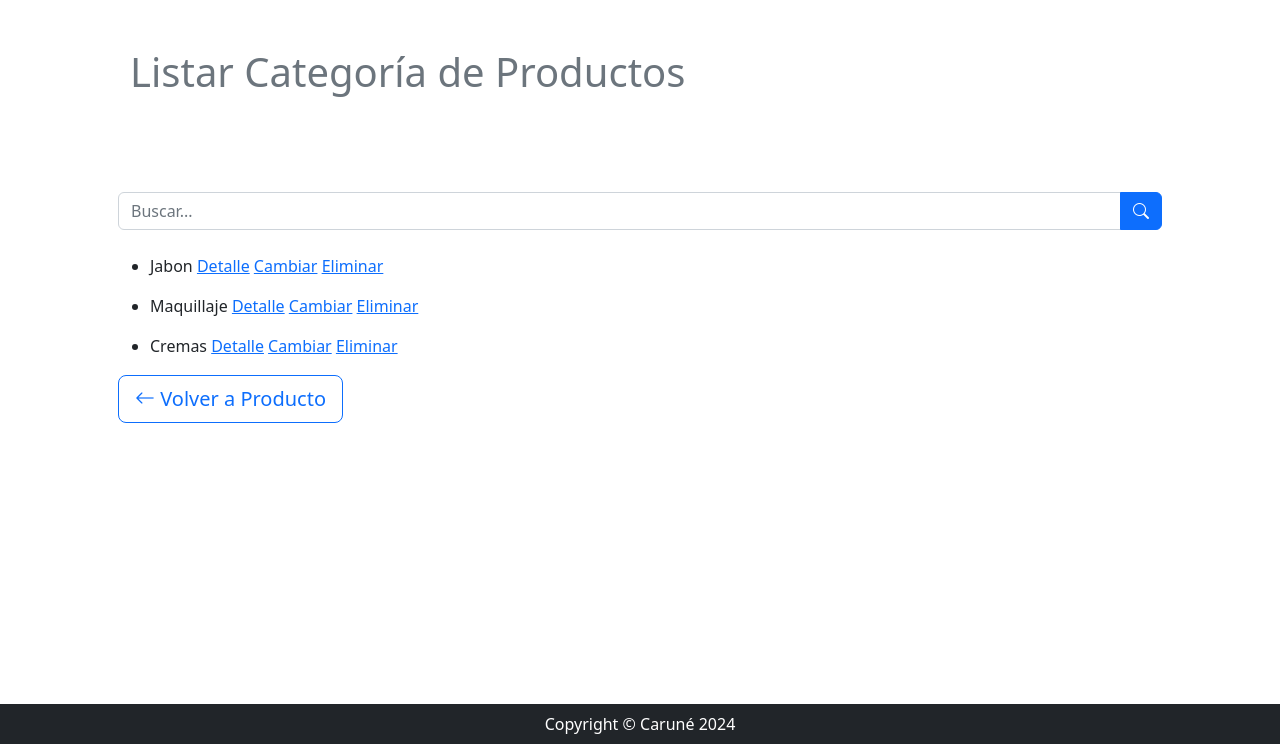
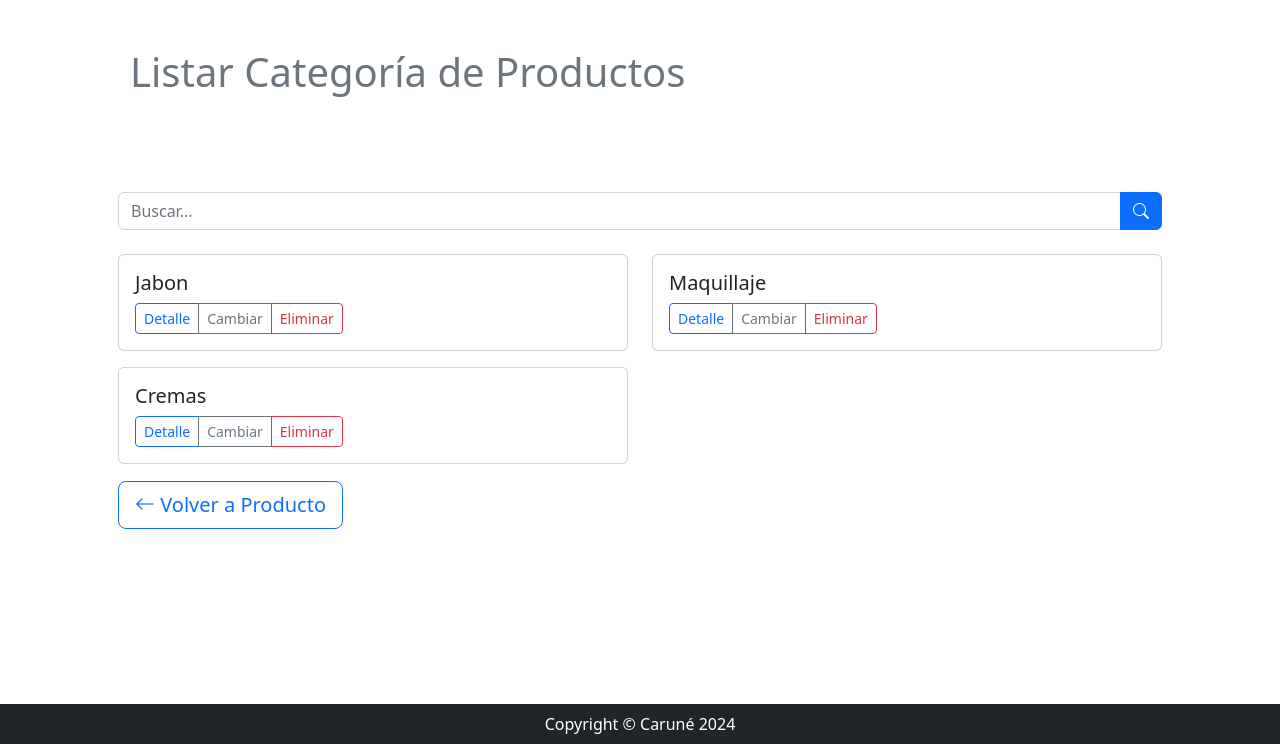
Before and after one commit to alanhorseman/AlanBarberaPreentrega, a Django app: page /producto/productocategoria/list/ in a window 1280 px wide. Shown: the part 56-800 px from the top of the page. Run offline with Django 5.2, Linux system fonts and the light colour scheme; data comes from the database, SQL or seed files in the repository; both versions use the stored data as it was after the commit; some libraries are stand-ins or nearby versions.

Commit message:
change: se modifico html de list producto

```diff
--- a/project/producto/templates/producto/productocategoria_list.html
+++ b/project/producto/templates/producto/productocategoria_list.html
@@ -27,7 +27,39 @@
     {# Lo de abajo es como estaba antes, aca esta el object_list, abarca todo #}
     {% endcomment %}
 
-    {% for producto in object_list %}
+    <div class="row">
+        {% for producto in object_list %}
+            <div class="col-md-6 mb-3">
+                <div class="card">
+                    <div class="card-body">
+                        <h5 class="card-title">{{ producto.nombre }}</h5>
+                        <div class="d-flex justify-content-between align-items-center">
+                            <div class="btn-group">
+                                <a href="{% url 'producto:productocategoria_detail' producto.id %}" class="btn btn-sm btn-outline-primary">Detalle</a>
+                                <a href="{% url 'producto:productocategoria_update' producto.id %}" class="btn btn-sm btn-outline-secondary">Cambiar</a>
+                                <a href="{% url 'producto:productocategoria_delete' producto.id %}" class="btn btn-sm btn-outline-danger">Eliminar</a>
+                            </div>
+                        </div>
+                    </div>
+                </div>
+            </div>
+            {% if forloop.counter|divisibleby:2 %}
+                </div><div class="row">
+            {% endif %}
+        {% endfor %}
+    </div>
+
+
+    <div class="fs-3 pb-4">
+        <a href="{% url 'producto:home' %}" class="btn btn-outline-primary btn-lg">
+          <i class="bi bi-arrow-left"></i> Volver a Producto
+        </a>
+    </div>
+
+{% endblock contenido %}
+
+{% comment original %}
+{% for producto in object_list %}
         <ul>
             <li>{{ producto.nombre }}
                 <a href="{% url 'producto:productocategoria_detail' producto.id %}">Detalle</a>
@@ -36,11 +68,4 @@
             </li>
         </ul>
     {% endfor %}
-
-    <div class="fs-3 pb-4">
-        <a href="{% url 'producto:home' %}" class="btn btn-outline-primary btn-lg">
-          <i class="bi bi-arrow-left"></i> Volver a Producto
-        </a>
-    </div>
-
-{% endblock contenido %}
+{% endcomment %}
```
Also changed, not shown: project/db.sqlite3.
